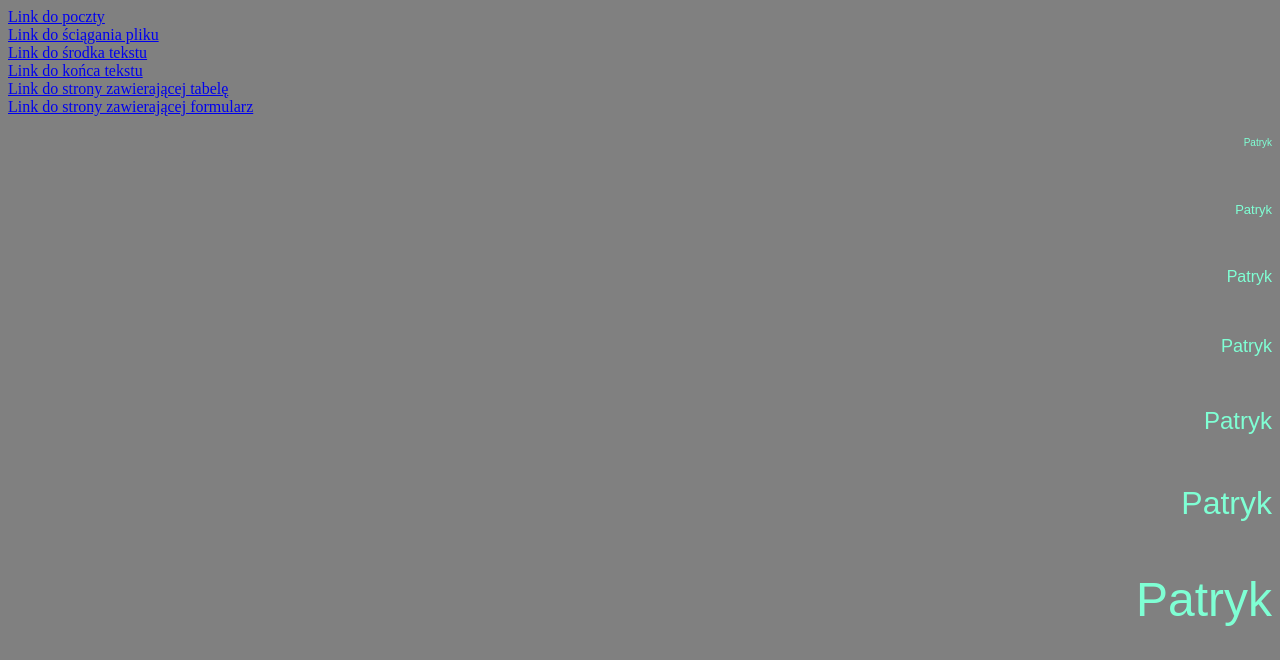
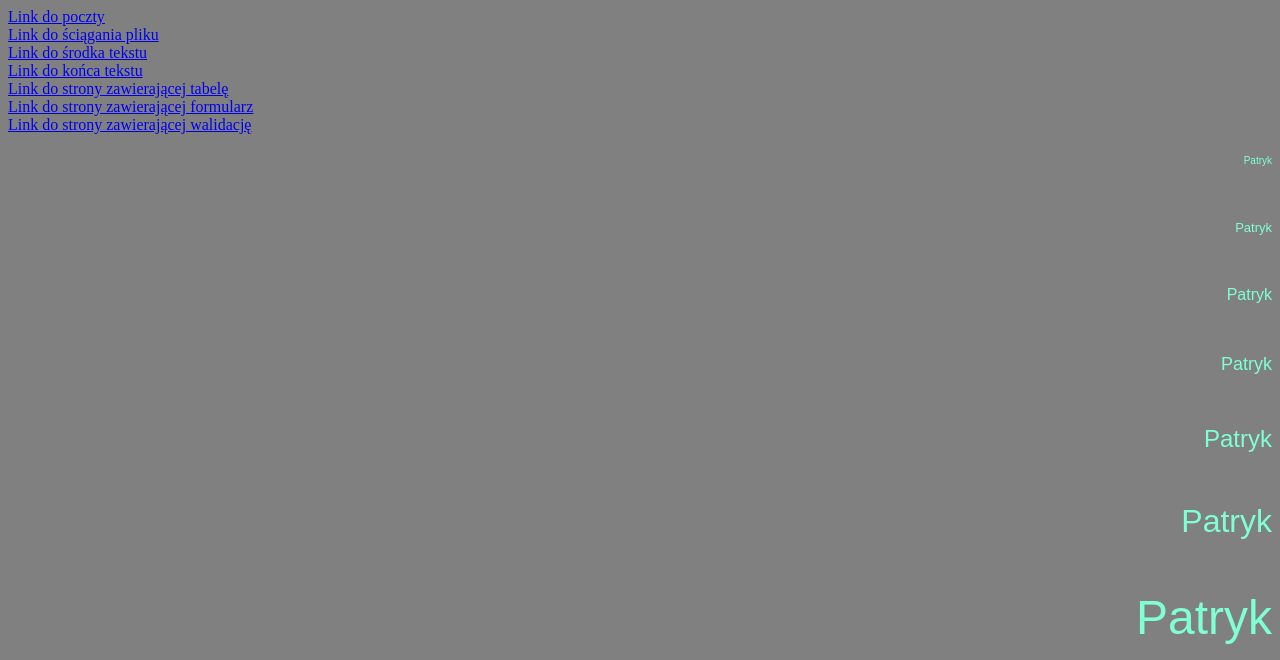
Before and after one commit to patrykre/tabela, a plain HTML site: page index.html in a window 1280 px wide. Shown: the top 660 px of the page. Drawn offline with Linux system fonts and the light colour scheme.

Commit message:
Update index.html

```diff
--- a/index.html
+++ b/index.html
@@ -20,6 +20,7 @@
 		    <a href="#koniec">Link do końca tekstu</a><br>
 		    <a href="./tabela_Replin.html">Link do strony zawierającej tabelę</a><br>
 		    <a href="./formularz_Replin.html">Link do strony zawierającej formularz</a><br>
+		    <a href="./walidacja_Replin.html">Link do strony zawierającej walidację</a><br>
 
 
                 <p align="right"> <font color="aquamarine" size="1" face="Arial"> Patryk </font></p> <br>
@@ -85,6 +86,7 @@
 		<a href="#koniec">Link do końca tekstu</a><br>
 		<a href="./tabela_Replin.html">Link do strony zawierającej tabelę</a><br>
 		<a href="./formularz_Replin.html">Link do strony zawierającej formularz</a><br>
+		<a href="./walidacja_Replin.html">Link do strony zawierającej walidację</a><br>
 
 	<h1 align=left> Żart o informatyku </h1>
 
@@ -231,6 +233,7 @@
 		<a href="#srodek">Link do środka tekstu</a><br>
 		<a href="./tabela_Replin.html">Link do strony zawierającej tabelę</a><br>
 		<a href="./formularz_Replin.html">Link do strony zawierającej formularz</a><br>
+		<a href="./walidacja_Replin.html">Link do strony zawierającej walidację</a><br>
         </body>
 
 </html>
```
